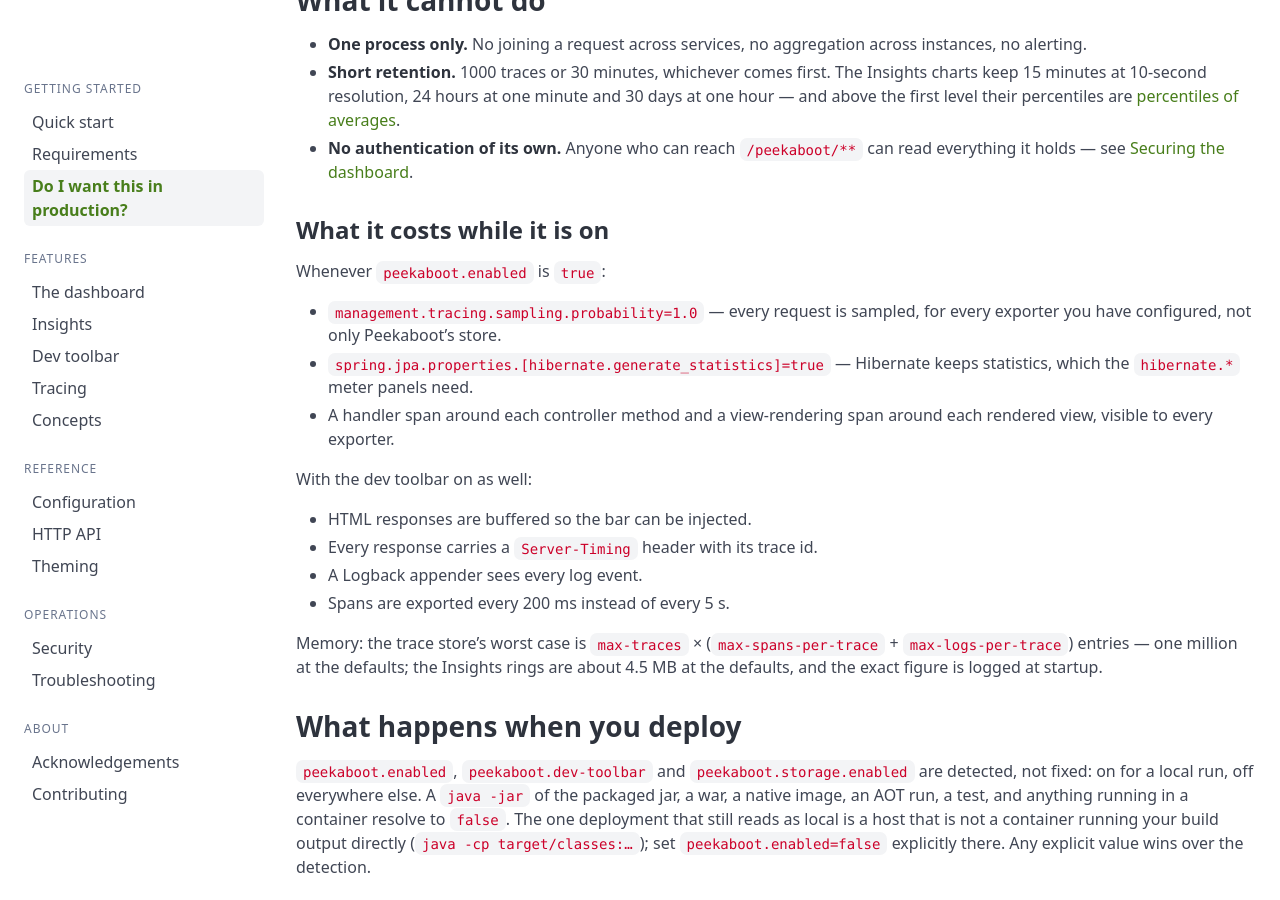
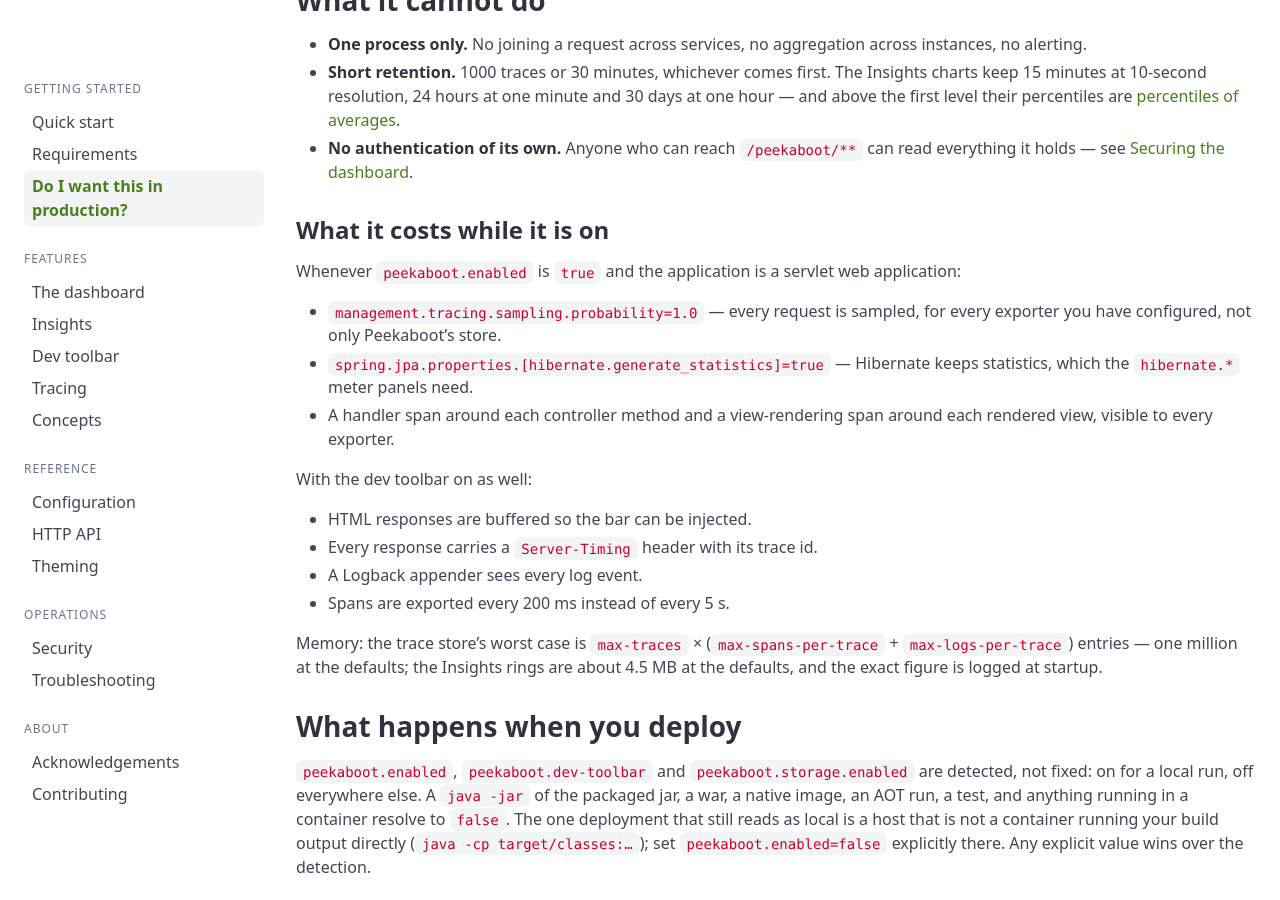
Before and after one commit to peekaboot-org/peekaboot-org.github.io, a Jekyll site: the page built from docs/in-production.md, in a window 1280 px wide and 900 px high, scrolled down 756 px. Built offline with Jekyll 4.4.1, drawn with Linux system fonts in a browser that asks for light colours.

Commit message:
docs(in-production): runtime costs apply to a servlet application only

```diff
--- a/docs/in-production.md
+++ b/docs/in-production.md
@@ -20,7 +20,7 @@
 - Actuator's data read in-process. Peekaboot needs no
   `management.endpoints.web.exposure` change, and nothing on `/actuator/**` changes: what
   your application exposes there, and what those endpoints answer, is the same with or
-  without Peekaboot. <!-- verify: show-details default removed -->
+  without Peekaboot.
 - Micrometer's OTLP metrics push switched off, so telemetry never leaves the process by
   accident.
 - Additive: your own OTLP or Zipkin exporters and your sampling configuration keep
@@ -46,7 +46,7 @@
 
 ### What it costs while it is on
 
-Whenever `peekaboot.enabled` is `true`:
+Whenever `peekaboot.enabled` is `true` and the application is a servlet web application:
 
 - `management.tracing.sampling.probability=1.0` &mdash; every request is sampled, for
   every exporter you have configured, not only Peekaboot's store.
```
